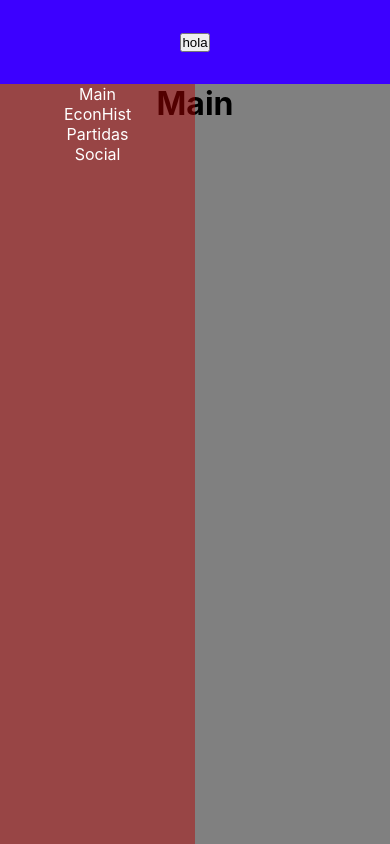
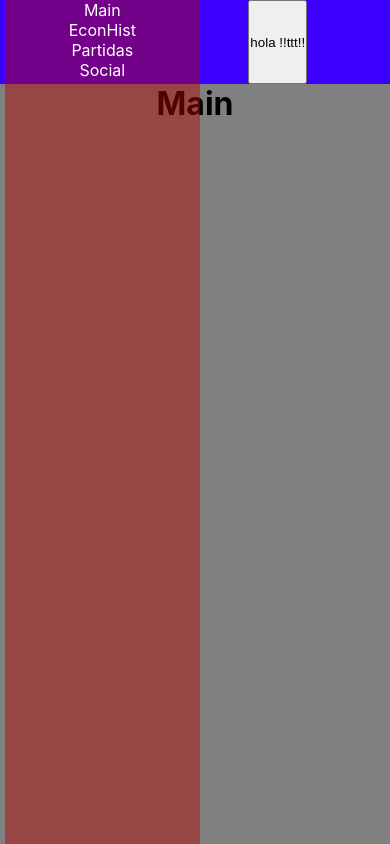
Before and after one commit to criaturaimaginaria/argentina-economy, a React (Create React App) app: page / in a window 390 px wide. Built offline with nearby package versions, Linux system fonts and the light colour scheme; the HTML template or start-up script is replaced by a standard one.

Commit message:
responsive toggle nav

```diff
--- a/src/App.js
+++ b/src/App.js
@@ -3,21 +3,22 @@ import Main from './components/Main'
 import EconomicHistory from './components/EconomicHistory';
 import Partidas from './components/Partidas';
 import Social from './components/Social';
-import Nav from './components/Nav';
+import Nav from './components/NavComponents/Nav';
 
-import  SlideNav  from './components/SlideNav';
+// import  SlideNav  from './components/NavComponents/SlideNav';
 // for common hosts
-import {BrowserRouter as Router, Switch, Route} from 'react-router-dom';
+import { Switch, Route} from 'react-router-dom';
 // for github pages
 import { HashRouter } from "react-router-dom";
 
 function App() {
+
   return (
     <div className="App">
 
 <HashRouter>
       <Nav />
-      <SlideNav />
+      {/* <SlideNav /> */}
         <Switch>
             <Route exact path="/" exact component={Main}/>
             <Route path="/components/Main" exact component={Main}/>
--- a/src/components/Nav.css
+++ /dev/null
@@ -1,33 +0,0 @@
-nav{
-    height: 4vh;
-    width: 100vw;
-    display: flex;
-    justify-content: space-around;
-    align-items: center;
-    min-height: 10vh;
-    min-width: 100vw;
-    background: rgb(60, 0, 255);
-}
-
-.nav-list {
-
-    list-style: none;
-    width: 45%;
-    display: flex;
-    justify-content: space-around;
-    align-items: center;
-}
-
-.nav-list a{
-
-    text-decoration: none;
-    color: white;
-}
-
-
-@media only screen and (max-width: 500px ) {
-
-    .nav-list{
-        display: none;
-    }
-}
--- /dev/null
+++ b/src/components/NavComponents/Nav.css
@@ -0,0 +1,56 @@
+nav{
+    height: 4vh;
+    width: 100vw;
+    display: flex;
+    justify-content: space-around;
+    /* align-items: center; */
+    min-height: 10vh;
+    min-width: 100vw;
+    background: rgb(60, 0, 255);
+}
+
+.nav-list {
+
+    list-style: none;
+    width: 45%;
+    display: flex;
+    justify-content: space-around;
+    align-items: center;
+}
+
+.nav-list a{
+
+    text-decoration: none;
+    color: white;
+}
+
+
+@media only screen and (max-width: 500px ) {
+
+    .toggleButton{
+        position: static;
+        margin:0px;
+        padding: 0px;
+    }
+/*
+    .slide-nav{
+        display: block;
+        width: 50vw;
+        height: 90vh;
+        background-color: rgba(179, 0, 0, 0.466);
+        position: absolute;
+        transition: 0.4s ease-in-out;
+    }
+    .slide-nav-negative{
+        margin-left: -20vw;
+        display: block;
+        width: 50vw;
+        height: 90vh;
+        background-color: rgba(179, 0, 0, 0.466);
+        position: absolute;
+        transition: 0.4s ease-in-out;
+    } */
+    .nav-list{
+        display: none;
+    }
+}
--- a/src/components/Nav.js
+++ b/src/components/NavComponents/Nav.js
@@ -2,10 +2,11 @@ import React, {useState, useEffect} from 'react';
 import './Nav.css';
 import './SlideNav.css';
 import {Link} from 'react-router-dom'
+// import ToggleButton from './ToggleButton.jsx'
+import SlideNav from './SlideNav';
 
 
 export const Nav = () => {
-
     const [toggle, setToggle] = useState (false)
 
 
@@ -17,10 +18,14 @@ export const Nav = () => {
         setToggle(!toggle)
     }
 
+
     return (
         <nav>
 
-            <button onClick={toggleState }>hola</button>
+
+       <SlideNav toggleNav ={toggle} />
+      <button onClick={toggleState } className="toggleButton" >hola !!ttt!!</button>
+        {/* <ToggleButton /> */}
 
             <ul className="nav-list">
                 <Link to='/components/Main'>
--- /dev/null
+++ b/src/components/NavComponents/SlideNav.css
@@ -0,0 +1,36 @@
+.slide-nav{
+   display: none;
+}
+
+
+@media only screen and (max-width: 500px ) {
+.slide-nav{
+    display: inline-block;
+    width: 50vw;
+    height: 100vh;
+    background-color: rgba(179, 0, 0, 0.466);
+    position: absolute;
+    transition: 0.4s ease-in-out;
+}
+.slide-nav-negative{
+    margin-left: -20vw;
+    display: block;
+    width: 50vw;
+    height: 100vh;
+    background-color: rgba(179, 0, 0, 0.466);
+    position:absolute;
+    transition: 0.4s ease-in-out;
+}
+
+
+.nav-list2 {
+    list-style: none;
+}
+
+.nav-list2 a{
+    text-decoration: none;
+    color: white;
+}
+
+
+}
--- a/src/components/SlideNav.jsx
+++ b/src/components/NavComponents/SlideNav.jsx
@@ -2,9 +2,15 @@ import React from 'react'
 import './SlideNav.css'
 import {Link} from 'react-router-dom'
 
-export const SlideNav = () => {
+export const SlideNav = (props) => {
+
+    const toggleNav = (props.toggleNav)
+
+    const toggleClass = (toggleNav) ?  "slide-nav" :  "slide-nav-negative"
+
     return (
-        <div className="slide-nav">
+      <div>
+        <div className={toggleClass} >
              <ul className="nav-list2">
                 <Link to='/components/Main'>
                     <li>Main</li>
@@ -21,6 +27,7 @@ export const SlideNav = () => {
             </ul>
 
         </div>
+     </div>
     )
 }
 
--- /dev/null
+++ b/src/components/NavComponents/ToggleButton.jsx
@@ -0,0 +1,29 @@
+import React, {useState, useEffect} from 'react'
+// import SlideNav from './SlideNav';
+
+export const ToggleButton = () => {
+
+    const [toggle, setToggle] = useState (false)
+
+
+    useEffect(()=>{
+      console.log(toggle)
+    });
+
+    const toggleState = () => {
+        setToggle(!toggle)
+    }
+    return (
+        <div>
+            <div><button onClick={toggleState } className="toggle">hola !!!!</button> </div>
+
+
+            {/* <SlideNav toggleNav ={toggle}/>  */}
+
+
+
+        </div>
+    )
+}
+
+export default ToggleButton
--- a/src/components/SlideNav.css
+++ /dev/null
@@ -1,25 +0,0 @@
-.slide-nav{
-   display: none;
-}
-
-
-@media only screen and (max-width: 500px ) {
-.slide-nav{
-    display: block;
-    width: 50vw;
-    height: 90vh;
-    background-color: rgba(179, 0, 0, 0.466);
-    position: absolute;
-}
-
-.nav-list2 {
-    list-style: none;
-}
-
-.nav-list2 a{
-    text-decoration: none;
-    color: white;
-}
-
-
-}
```
Also changed, not shown: src/components/NavComponents/ToggleButton.css (added). Lines whose indentation alone changed are shown as unchanged.
